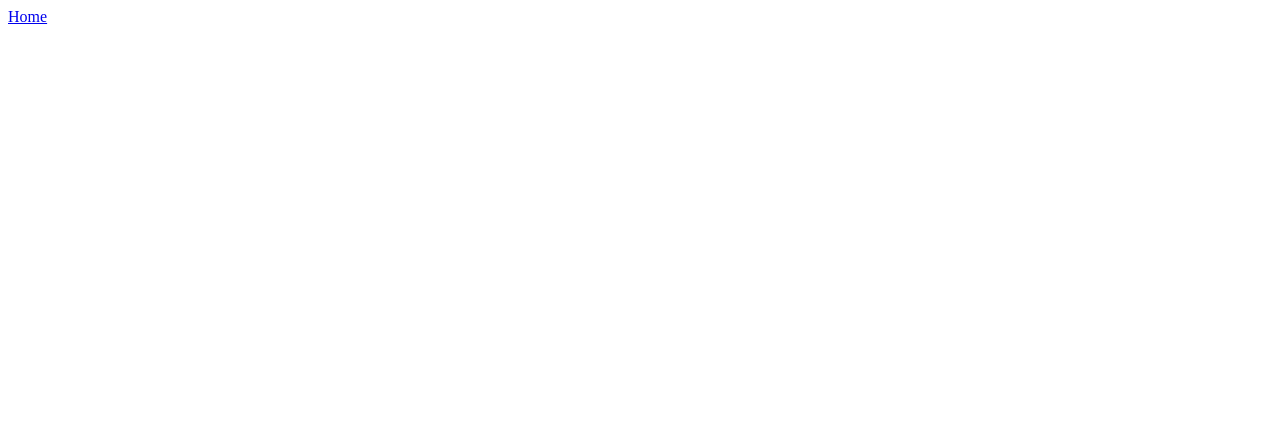
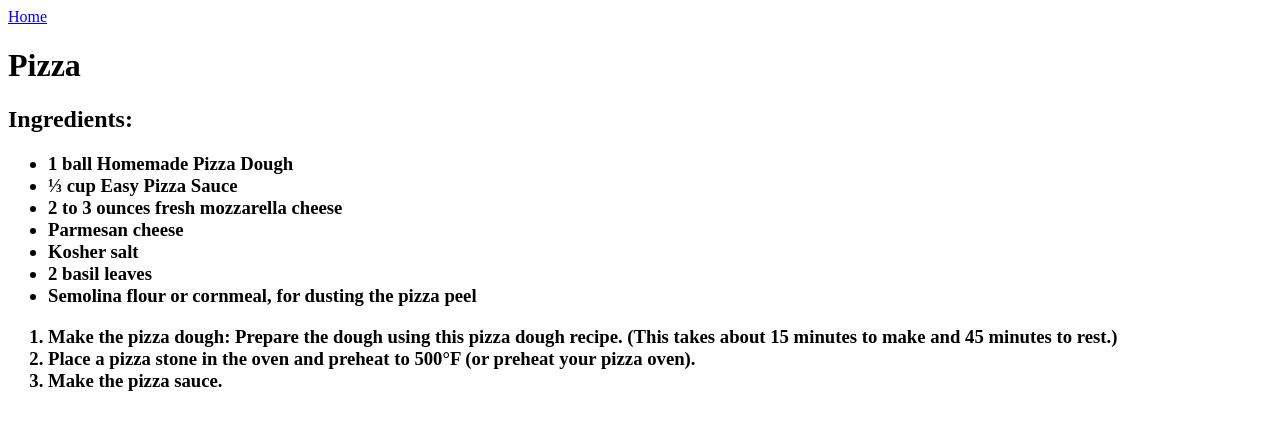
Before and after one commit to josiah-keene/odin-recipes, a plain HTML site: page recipes/pizza.html in a window 1280 px wide. Drawn offline with Linux system fonts and the light colour scheme.

Commit message:
added ingredients and partial instructions 2 pizza

```diff
--- a/recipes/pizza.html
+++ b/recipes/pizza.html
@@ -8,5 +8,27 @@
 <body>
     <a href="../Index.html">Home</a>
 
+    <h1>Pizza</h1>
+
+    <h2>Ingredients:</h2>
+
+    <h3>
+        <ul>
+            <li>1 ball Homemade Pizza Dough</li>
+            <li>⅓ cup Easy Pizza Sauce</li>
+            <li>2 to 3 ounces fresh mozzarella cheese</li>
+            <li>Parmesan cheese</li>
+            <li>Kosher salt</li>
+            <li>2 basil leaves</li>
+            <li>Semolina flour or cornmeal, for dusting the pizza peel</li>
+        </ul>
+
+        <ol>
+            <li>Make the pizza dough: Prepare the dough using this pizza dough recipe.
+            (This takes about 15 minutes to make and 45 minutes to rest.)</li>
+            <li>Place a pizza stone in the oven and preheat to 500°F (or preheat your pizza oven).</li>
+            <li>Make the pizza sauce.</li>
+        </ol>
+    </h3>
 </body>
 </html>
```
Also changed, not shown: recipes/lasagna.html (+2 -0 lines).
